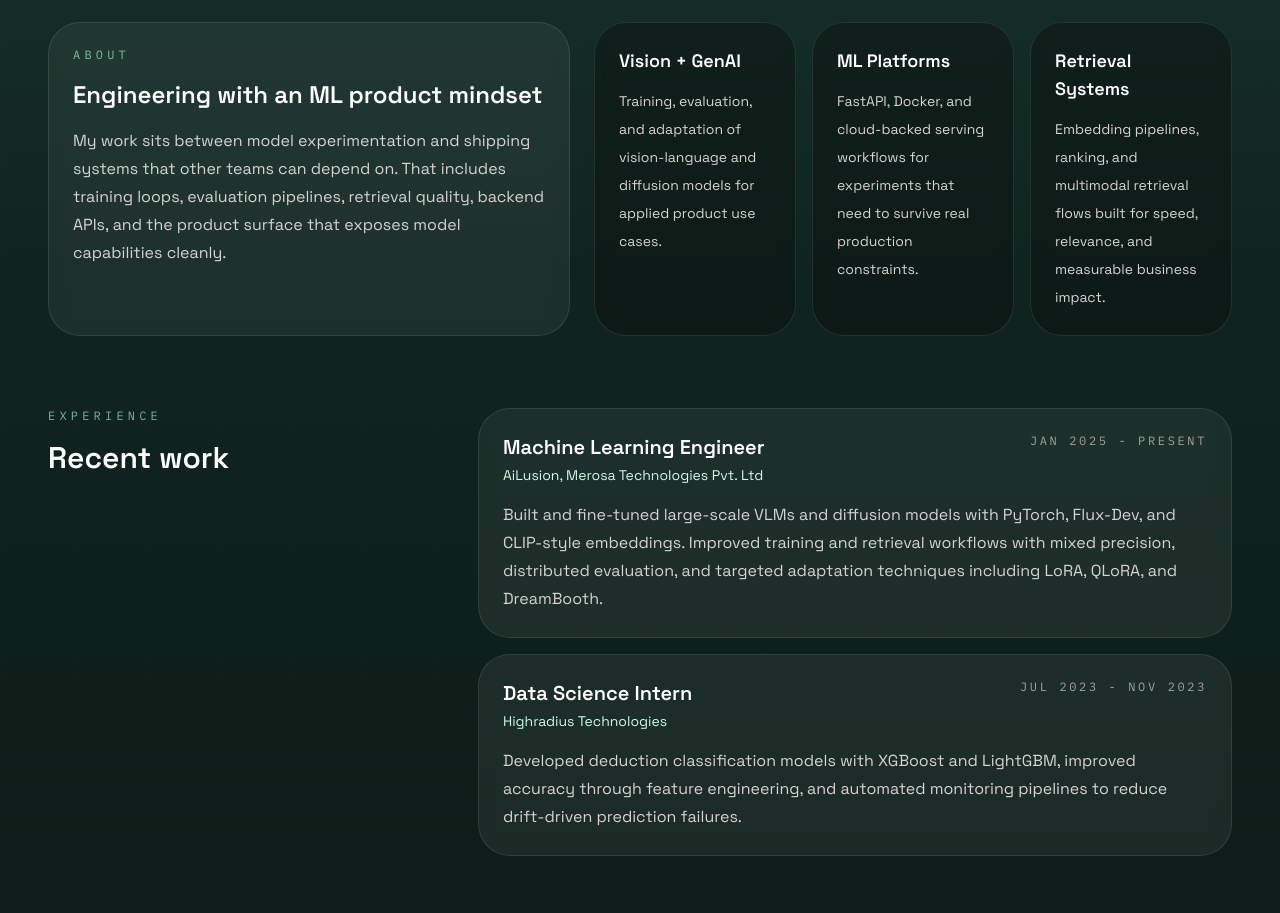
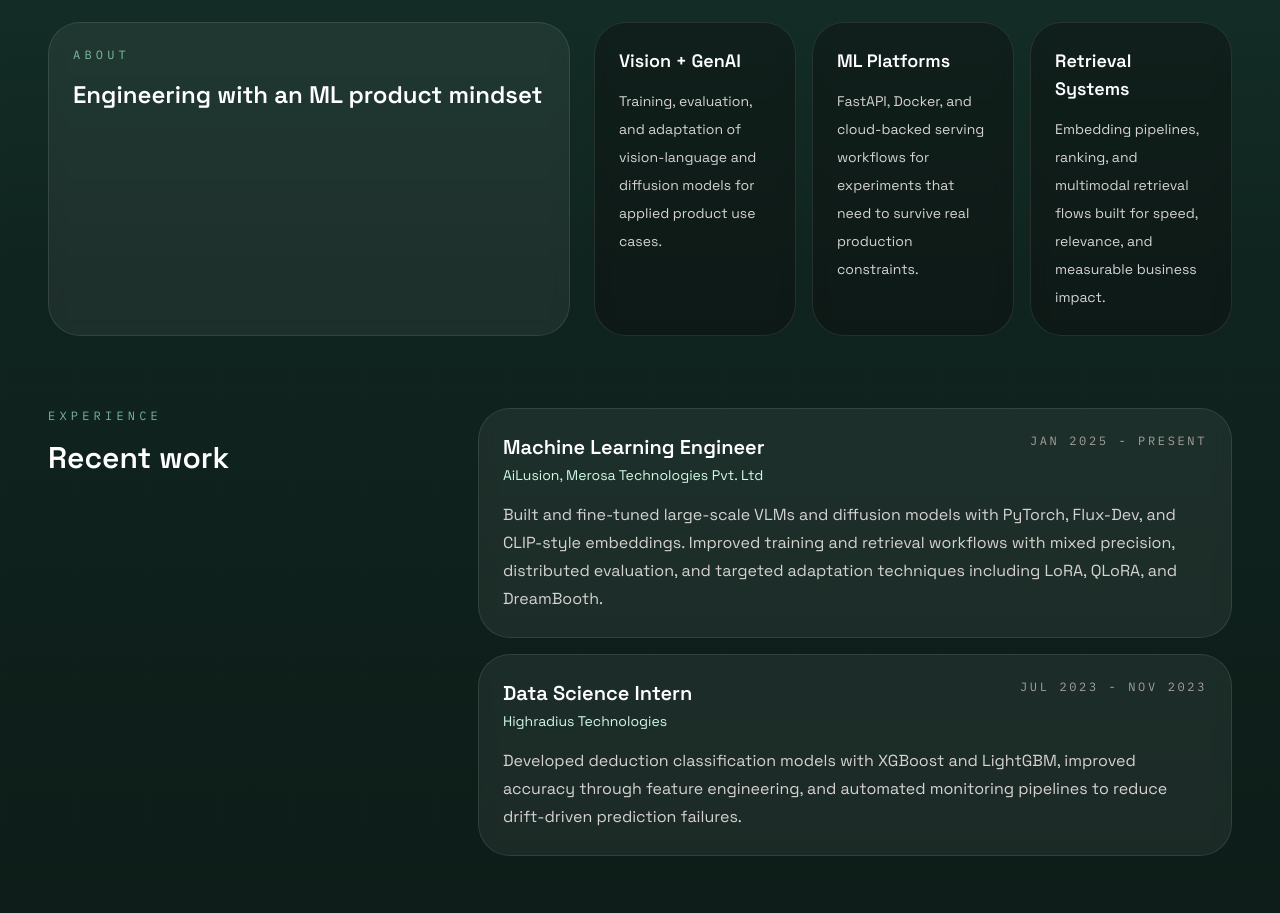
Before and after one commit to pratim4dasude/Personal_dashboard, a Next.js app: page / in a window 1280 px wide. Shown: the part 980-1893 px from the top of the page. Built offline with nearby package versions, Linux system fonts and the light colour scheme.

Commit message:
minor update

```diff
--- a/app/page.tsx
+++ b/app/page.tsx
@@ -184,9 +184,7 @@ export default function Home() {
               About
             </p>
             <h3 className="mt-4 text-2xl font-semibold text-white">Engineering with an ML product mindset</h3>
-            <p className="mt-4 text-sm leading-7 text-stone-300 sm:text-base">
-              My work sits between model experimentation and shipping systems that other teams can depend on. That includes training loops, evaluation pipelines, retrieval quality, backend APIs, and the product surface that exposes model capabilities cleanly.
-            </p>
+
           </div>
 
           <div className="grid gap-4 sm:grid-cols-3">
```
